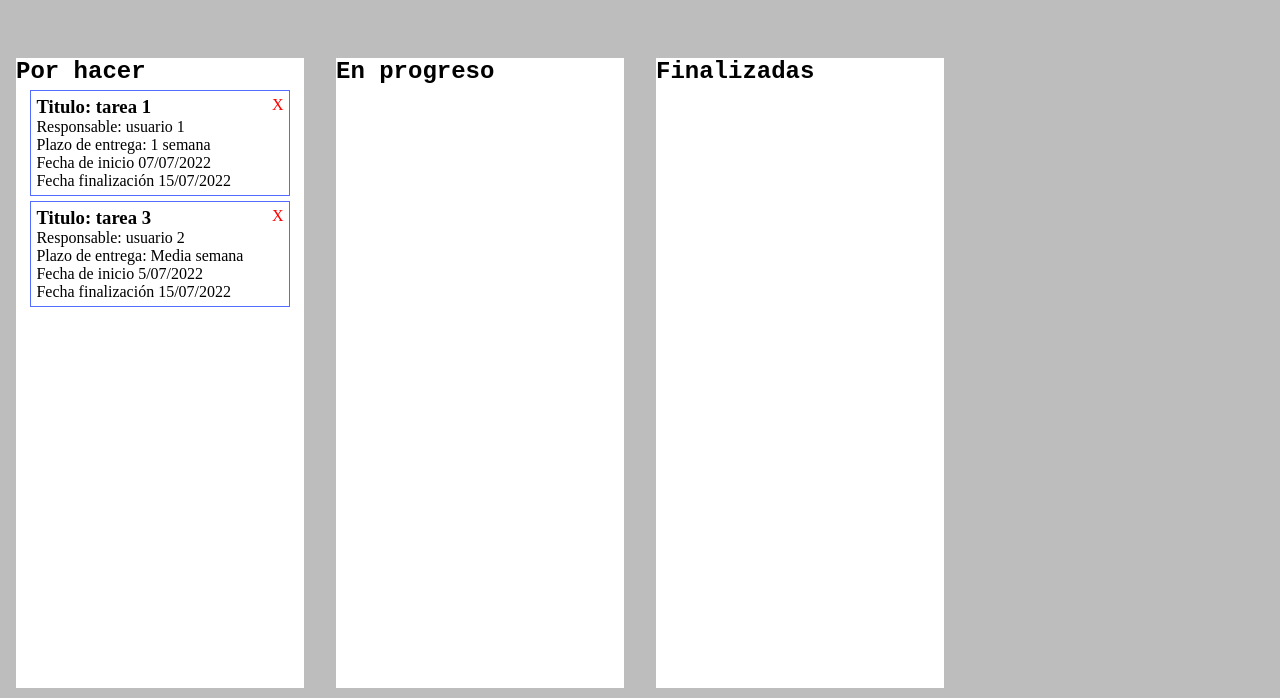
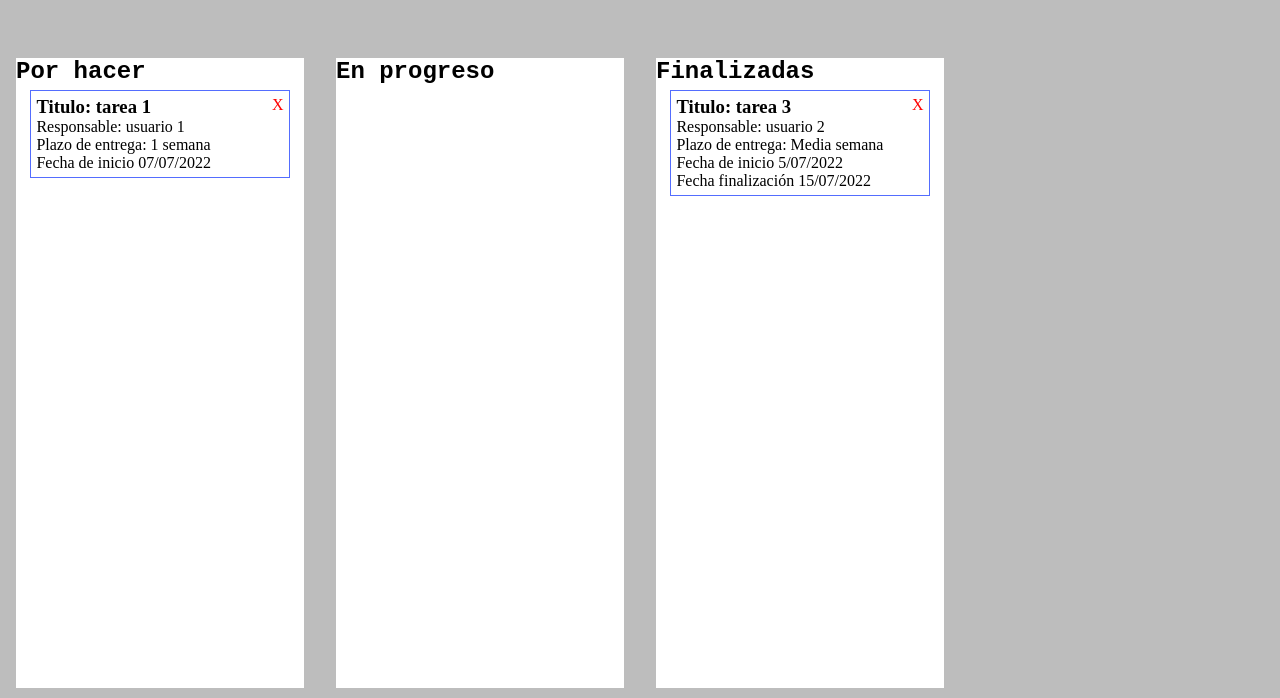
Before and after one commit to GilbertArdila/M3U2TrelloApp-GilbertArdila, a website with bundled scripts: page src/index.html in a window 1280 px wide. Shown: the part 102-800 px from the top of the page. Built offline with nearby package versions, Linux system fonts and the light colour scheme; data requests are answered from the project's data file.

Commit message:
cambiamos el cursor a move sobre los task

```diff
--- a/db.json
+++ b/db.json
@@ -6,14 +6,14 @@
       "Date": "Plazo de entrega: 1 semana",
       "board": "to-do",
       "initDate": "Fecha de inicio 07/07/2022",
-      "finishDate": "Fecha finalización 15/07/2022",
+      "finishDate": "",
       "id": 1
     },
     {
       "title": "Titulo: tarea 3",
       "User": "Responsable: usuario 2",
       "Date": "Plazo de entrega: Media semana",
-      "board": "to-do",
+      "board": "done",
       "initDate": "Fecha de inicio 5/07/2022",
       "finishDate": "Fecha finalización 15/07/2022",
       "id": 2
--- a/src/styles/taskDiv.css
+++ b/src/styles/taskDiv.css
@@ -5,6 +5,7 @@
     margin: 5px auto;
     padding: 5px;
     border: 1px solid var(--blue-color);
+    cursor: move;
 }
 .task-div__close{
     position: absolute;
```
